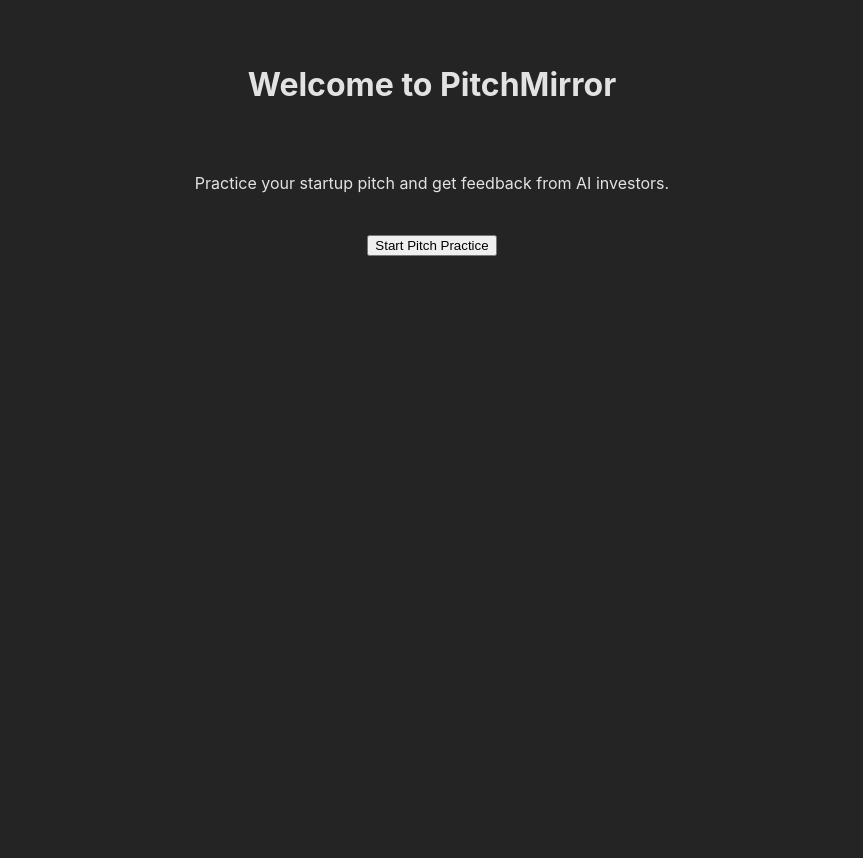
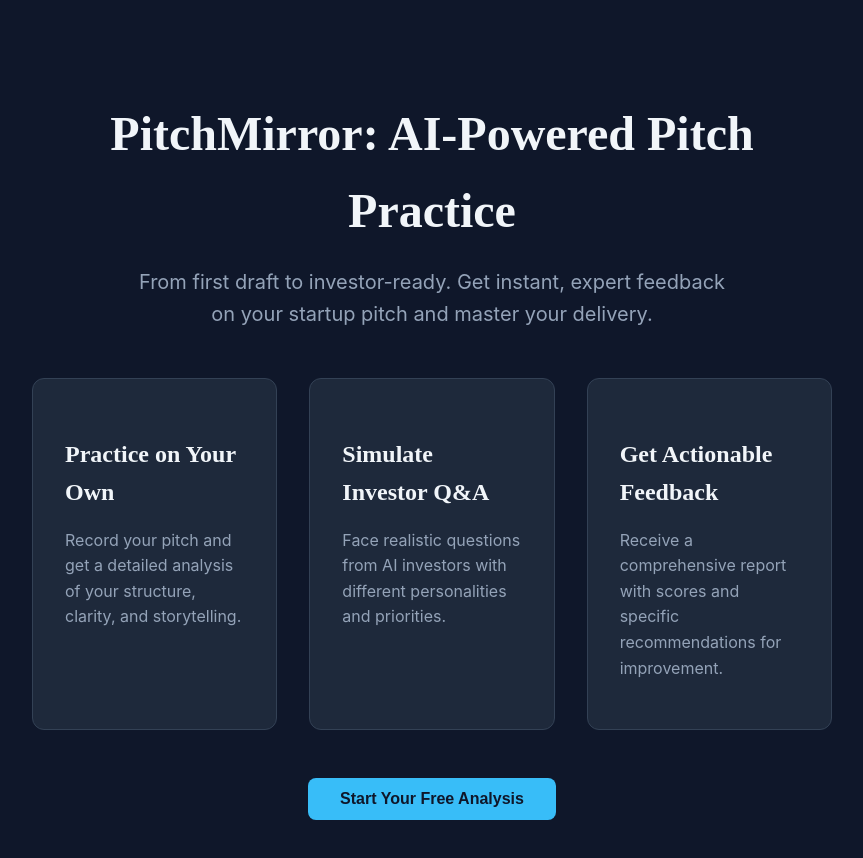
Before and after one commit to srivi19/pitchmirror, a React (Vite) app: page / in a window 1280 px wide. Shown: the top 858 px of the page, without its empty margins (208-1071 px from the left). Before the commit the page ends 800 px from the top, so only its background shows below. Built offline with nearby package versions, Linux system fonts and the light colour scheme; the HTML template or start-up script is replaced by a standard one.

Commit message:
feat: Redesign landing page

```diff
--- a/src/App.jsx
+++ b/src/App.jsx
@@ -343,9 +343,23 @@ Return ONLY valid JSON with no markdown:
     <div className="app-container">
       {phase === 'landing' && (
         <div className="landing-view">
-          <h1>Welcome to PitchMirror</h1>
-          <p>Practice your startup pitch and get feedback from AI investors.</p>
-          <button onClick={() => setPhase('recording')}>Start Pitch Practice</button>
+          <h1>PitchMirror: AI-Powered Pitch Practice</h1>
+          <p className="subtitle">From first draft to investor-ready. Get instant, expert feedback on your startup pitch and master your delivery.</p>
+          <div className="features">
+            <div className="feature">
+              <h3>Practice on Your Own</h3>
+              <p>Record your pitch and get a detailed analysis of your structure, clarity, and storytelling.</p>
+            </div>
+            <div className="feature">
+              <h3>Simulate Investor Q&A</h3>
+              <p>Face realistic questions from AI investors with different personalities and priorities.</p>
+            </div>
+            <div className="feature">
+              <h3>Get Actionable Feedback</h3>
+              <p>Receive a comprehensive report with scores and specific recommendations for improvement.</p>
+            </div>
+          </div>
+          <button onClick={() => setPhase('recording')}>Start Your Free Analysis</button>
         </div>
       )}
 
--- a/src/index.css
+++ b/src/index.css
@@ -1,11 +1,11 @@
 :root {
-  font-family: Inter, system-ui, Avenir, Helvetica, Arial, sans-serif;
-  line-height: 1.5;
+  font-family: 'Inter', sans-serif;
+  line-height: 1.6;
   font-weight: 400;
 
-  color-scheme: light dark;
-  color: rgba(255, 255, 255, 0.87);
-  background-color: #242424;
+  color-scheme: dark;
+  color: #E2E8F0;
+  background-color: #0F172A;
 
   font-synthesis: none;
   text-rendering: optimizeLegibility;
@@ -13,13 +13,77 @@
   -moz-osx-font-smoothing: grayscale;
 }
 
-.app-container {
-  max-width: 720px;
-  margin: 0 auto;
-  padding: 2rem;
+@import url('https://fonts.googleapis.com/css2?family=Inter:wght@400;600;700&family=Roboto+Slab:wght@700&display=swap');
+
+body {
+  margin: 0;
 }
 
-.landing-view, .recording-view, .analyzing-view, .report-view, .pick-investor-view, .simulation-view, .final-report-view {
+.app-container {
+  max-width: 800px;
+  margin: 0 auto;
+  padding: 4rem 2rem;
+  text-align: center;
+}
+
+.landing-view h1 {
+  font-family: 'Roboto Slab', serif;
+  font-size: 3rem;
+  color: #F1F5F9;
+  margin-bottom: 1rem;
+}
+
+.landing-view .subtitle {
+  font-size: 1.25rem;
+  color: #94A3B8;
+  max-width: 600px;
+  margin: 0 auto 3rem;
+}
+
+.features {
+  display: grid;
+  grid-template-columns: repeat(3, 1fr);
+  gap: 2rem;
+  margin-bottom: 3rem;
+  text-align: left;
+}
+
+.feature {
+  background: #1E293B;
+  padding: 2rem;
+  border-radius: 12px;
+  border: 1px solid #334155;
+}
+
+.feature h3 {
+  font-family: 'Roboto Slab', serif;
+  font-size: 1.5rem;
+  color: #F1F5F9;
+  margin-bottom: 1rem;
+}
+
+.feature p {
+  color: #94A3B8;
+}
+
+button {
+  background-color: #38BDF8;
+  color: #0F172A;
+  font-weight: 600;
+  font-size: 1rem;
+  padding: 0.75rem 2rem;
+  border: none;
+  border-radius: 8px;
+  cursor: pointer;
+  transition: background-color 0.2s;
+}
+
+button:hover {
+  background-color: #7DD3FC;
+}
+
+/* Other styles from before */
+.recording-view, .analyzing-view, .report-view, .pick-investor-view, .simulation-view, .final-report-view {
   display: flex;
   flex-direction: column;
   align-items: center;
@@ -29,6 +93,11 @@
 textarea {
   width: 100%;
   min-height: 150px;
+  background: #1E293B;
+  border: 1px solid #334155;
+  color: #E2E8F0;
+  border-radius: 8px;
+  padding: 1rem;
 }
 
 .investor-list {
@@ -38,41 +107,58 @@ textarea {
 }
 
 .investor-card {
-  border: 1px solid #444;
+  border: 1px solid #334155;
   padding: 1rem;
   border-radius: 8px;
   cursor: pointer;
+  background: #1E293B;
 }
 
 .investor-card:hover {
-  background-color: #333;
+  background-color: #334155;
 }
 
 .chat-container {
   width: 100%;
   height: 400px;
   overflow-y: auto;
-  border: 1px solid #444;
+  border: 1px solid #334155;
   padding: 1rem;
   border-radius: 8px;
   margin-bottom: 1rem;
+  background: #1E293B;
 }
 
 .chat-message {
   margin-bottom: 1rem;
+  padding: 0.75rem 1rem;
+  border-radius: 8px;
+  max-width: 80%;
 }
 
 .chat-message.user {
-  text-align: right;
+  background-color: #38BDF8;
+  color: #0F172A;
+  margin-left: auto;
+}
+
+.chat-message.assistant {
+  background-color: #334155;
 }
 
 .chat-input {
   display: flex;
   width: 100%;
+  gap: 1rem;
 }
 
 .chat-input input {
   flex-grow: 1;
+  background: #1E293B;
+  border: 1px solid #334155;
+  color: #E2E8F0;
+  border-radius: 8px;
+  padding: 0.75rem 1rem;
 }
 
 @keyframes bounce {
```
